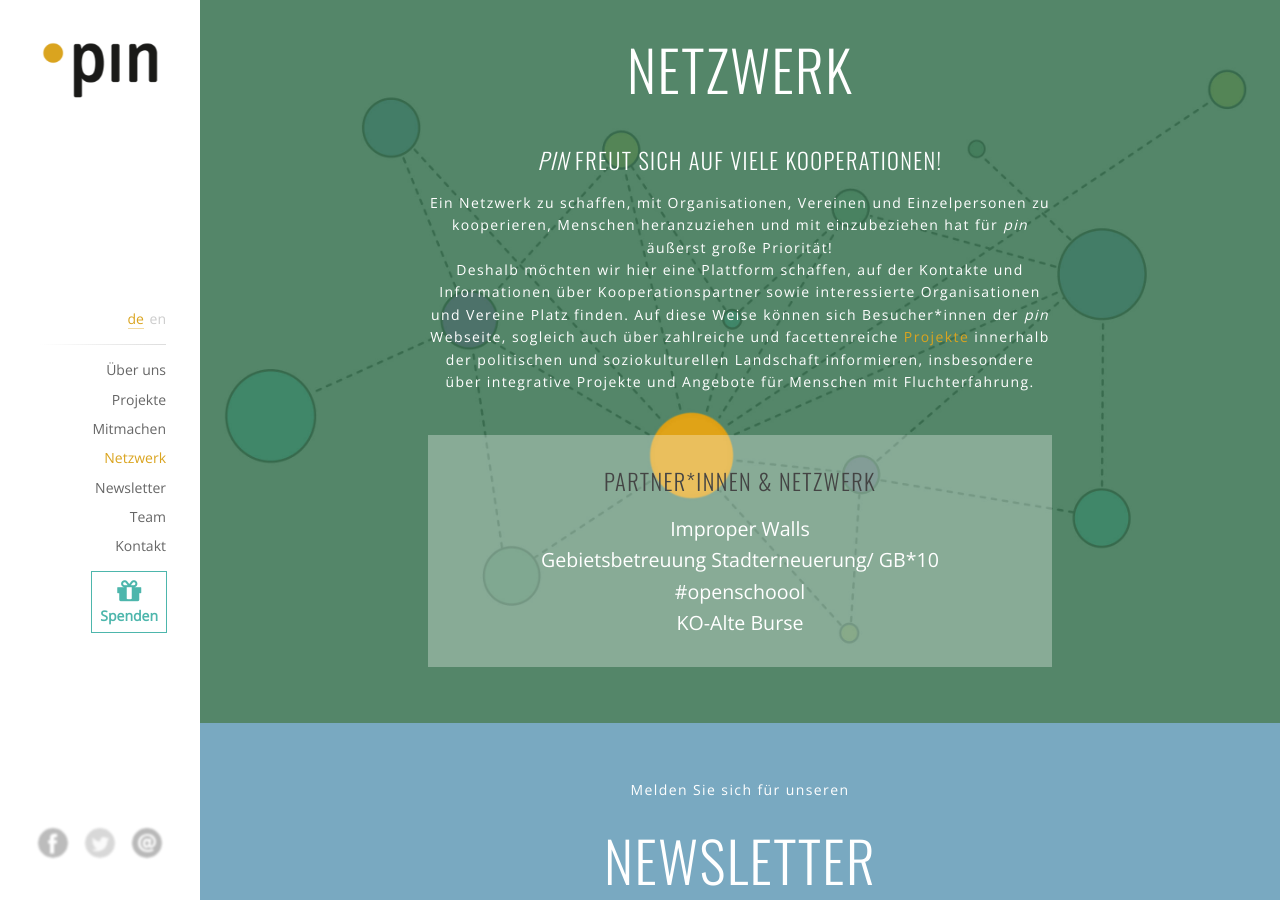
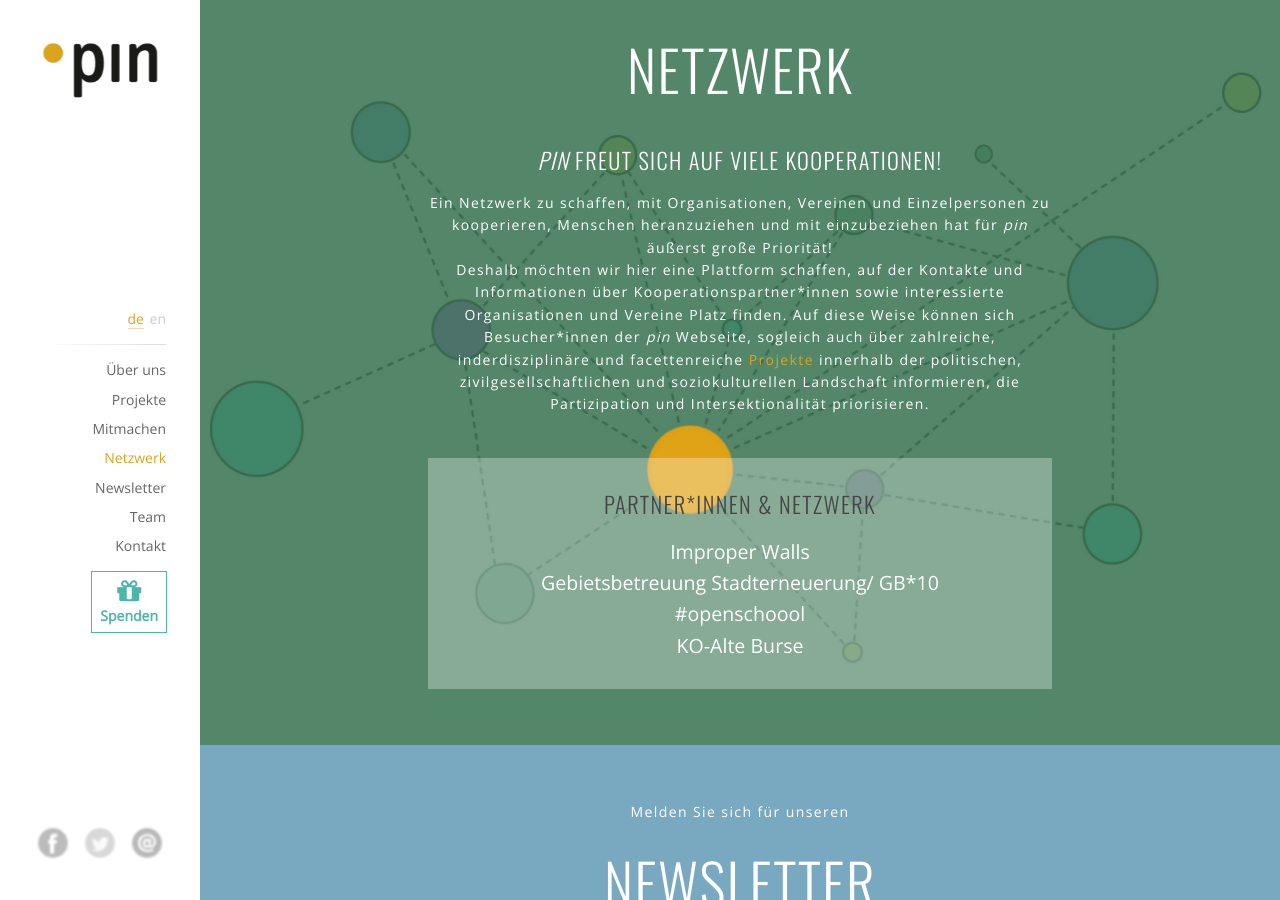
Before and after one commit to pinverein/anna-laura, a Jekyll site: the page built from index.html, in a window 1280 px wide and 900 px high, scrolled down 3365 px. Built offline with Jekyll 4.4.1, drawn with Linux system fonts in a browser that asks for light colours; comment, search, counter and statistics services are not loaded.

Commit message:
Update content_netzwerk.html

```diff
--- a/pages/de/content_netzwerk.html
+++ b/pages/de/content_netzwerk.html
@@ -14,7 +14,7 @@ language: de
     <p class='lead-text'>
       Ein Netzwerk zu schaffen, mit Organisationen, Vereinen und Einzelpersonen zu kooperieren, Menschen heranzuziehen und mit einzubeziehen hat für <em>pin</em> äußerst große Priorität!
       <br>
-      Deshalb möchten wir hier eine Plattform schaffen, auf der Kontakte und Informationen über Kooperationspartner sowie interessierte Organisationen und Vereine Platz finden. Auf diese Weise können sich Besucher*innen der <em>pin</em> Webseite, sogleich auch über zahlreiche und facettenreiche <a href='#projects' class='scroll-on-page-link'>Projekte</a> innerhalb der politischen und soziokulturellen Landschaft informieren, insbesondere über integrative Projekte und Angebote für Menschen mit Fluchterfahrung.
+      Deshalb möchten wir hier eine Plattform schaffen, auf der Kontakte und Informationen über Kooperationspartner*innen sowie interessierte Organisationen und Vereine Platz finden. Auf diese Weise können sich Besucher*innen der <em>pin</em> Webseite, sogleich auch über zahlreiche, inderdisziplinäre und facettenreiche <a href='#projects' class='scroll-on-page-link'>Projekte</a> innerhalb der politischen, zivilgesellschaftlichen und soziokulturellen Landschaft informieren, die Partizipation und Intersektionalität priorisieren.
     </p>
     <div class='list-wrapper'>
       <h2 class='title-text small'>Partner*innen & Netzwerk</h2>
```
